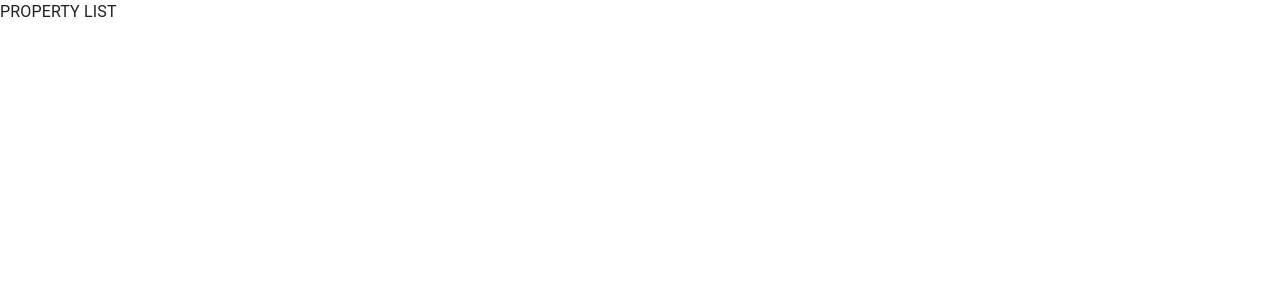
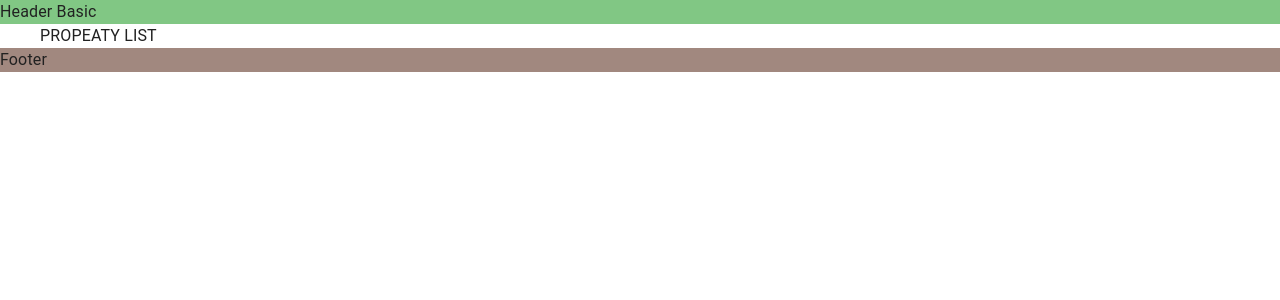
Before and after one commit to donicnu/nestar-demo, a Next.js app: page /property in a window 1280 px wide. Shown: the top 300 px of the page. Built offline with nearby package versions, Linux system fonts and the light colour scheme.

Commit message:
feat: integration header and footer via layout

```diff
--- /dev/null
+++ b/libs/components/layout/LayoutBasic.tsx
@@ -0,0 +1,24 @@
+import { Stack } from "@mui/material";
+import Head from "next/head";
+
+const withLayoutBasic = (Component: any) => {
+  return (props: any) => {
+    return (
+      <>
+        <Head>
+          <title>Nestar</title>
+        </Head>
+        <Stack id="pc-wrap">
+          <Stack sx={{ background: "#81c784" }}>Header Basic</Stack>
+
+          <Stack id={"main"}>
+            <Component {...props} />
+          </Stack>
+          <Stack sx={{ background: "#a1887f" }}>Footer</Stack>
+        </Stack>
+      </>
+    );
+  };
+};
+
+export default withLayoutBasic;
--- a/pages/property/index.tsx
+++ b/pages/property/index.tsx
@@ -1,6 +1,9 @@
-const PropertyList = () => {
-  console.log("PROPERTYLIST COMPONENT PAGES ROUTER");
-  return <div>PROPERTY LIST</div>;
+import withLayoutBasic from "@/libs/components/layout/LayoutBasic";
+import { Container, Stack } from "@mui/material";
+import { NextPage } from "next";
+
+const PropertyList: NextPage = () => {
+  return <Container>PROPEATY LIST</Container>;
 };
 
-export default PropertyList;
+export default withLayoutBasic(PropertyList);
```
Also changed, not shown: libs/components/layout/LayoutHome.tsx (added, +24 -0 lines), pages/community/index.tsx (+4 -3 lines), pages/index.tsx (+6 -7 lines), pages/property/[productId]/index.tsx (deleted, +0 -8 lines), pages/property/detail.tsx (added, +8 -0 lines).
